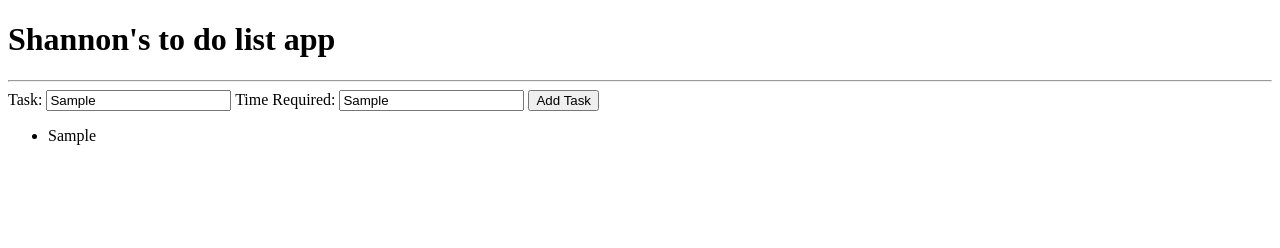
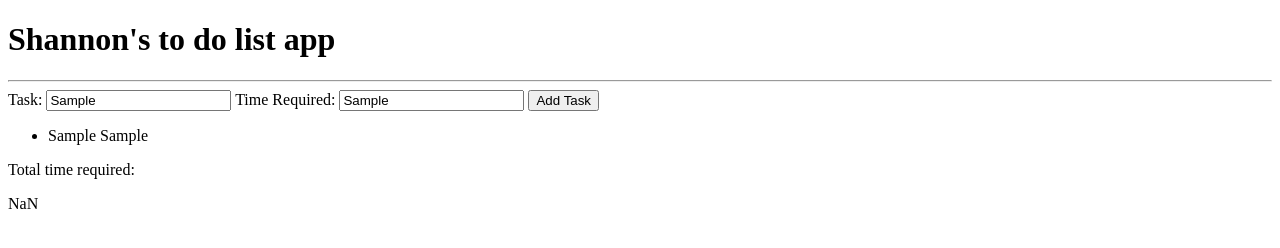
Before and after one commit to bookofsand/bookofsand.github.io, a plain HTML site: page index.html in a window 1280 px wide. Both pictures are taken after typing "Sample", "Sample" into the empty fields and a click on the button "Add Task". Drawn offline with Linux system fonts and the light colour scheme.

Commit message:
Add summing time

```diff
--- a/index.html
+++ b/index.html
@@ -46,16 +46,24 @@
 <div>
 <ul id="myUl">
 </ul>
+<p>Total time required: </p><p id="totalTime"></p>
 </div>
 
 <script>
+var totalTime = 0;
+
 function myfunction(){
   var MyList = document.getElementById("myUl");
 
   var li = document.createElement("li");
   var inputValue = document.getElementById("task").value;
+  var timeValue = document.getElementById("time").value;
 
-  var t = document.createTextNode(inputValue);
+  var t = document.createTextNode(inputValue + " " + timeValue);
+  totalTime = totalTime + parseInt(timeValue);
+
+  document.getElementById("totalTime").innerHTML = totalTime;
+
   li.appendChild(t);
   MyList.appendChild(li);
 }
```
